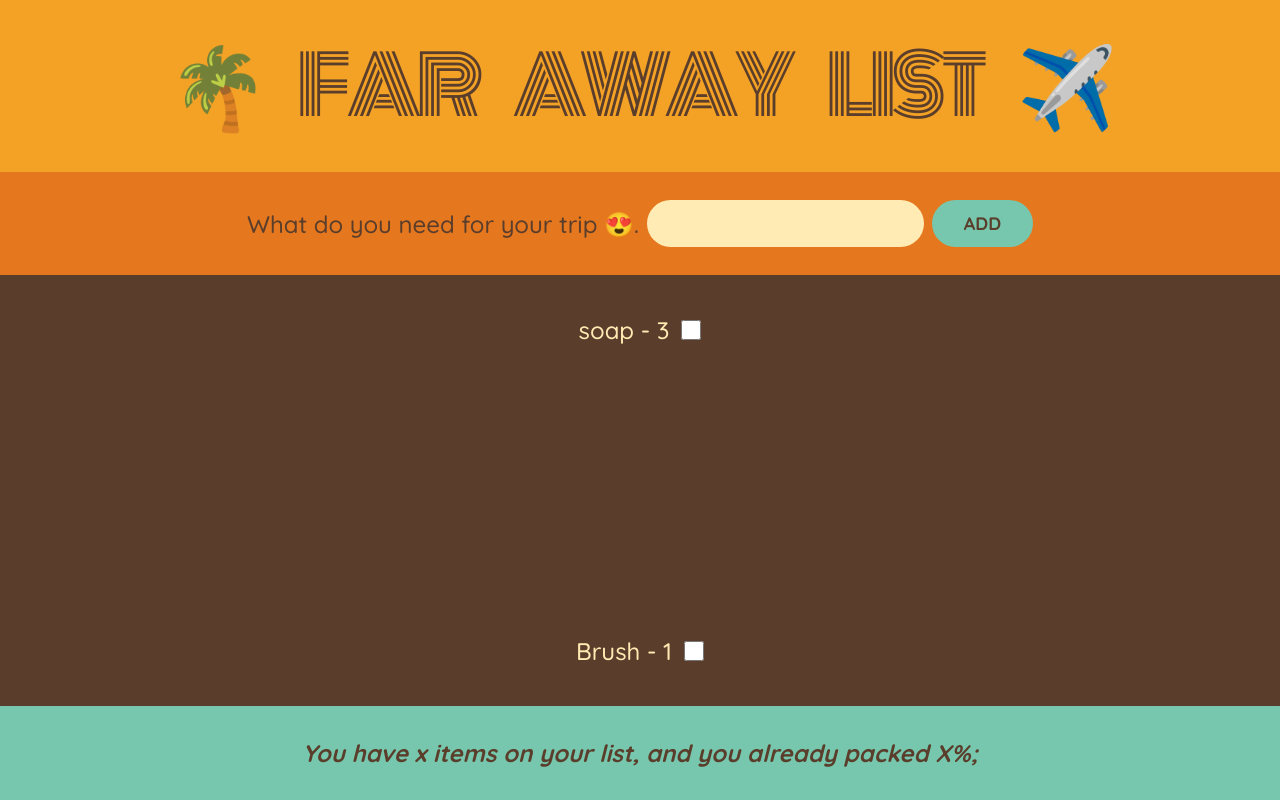
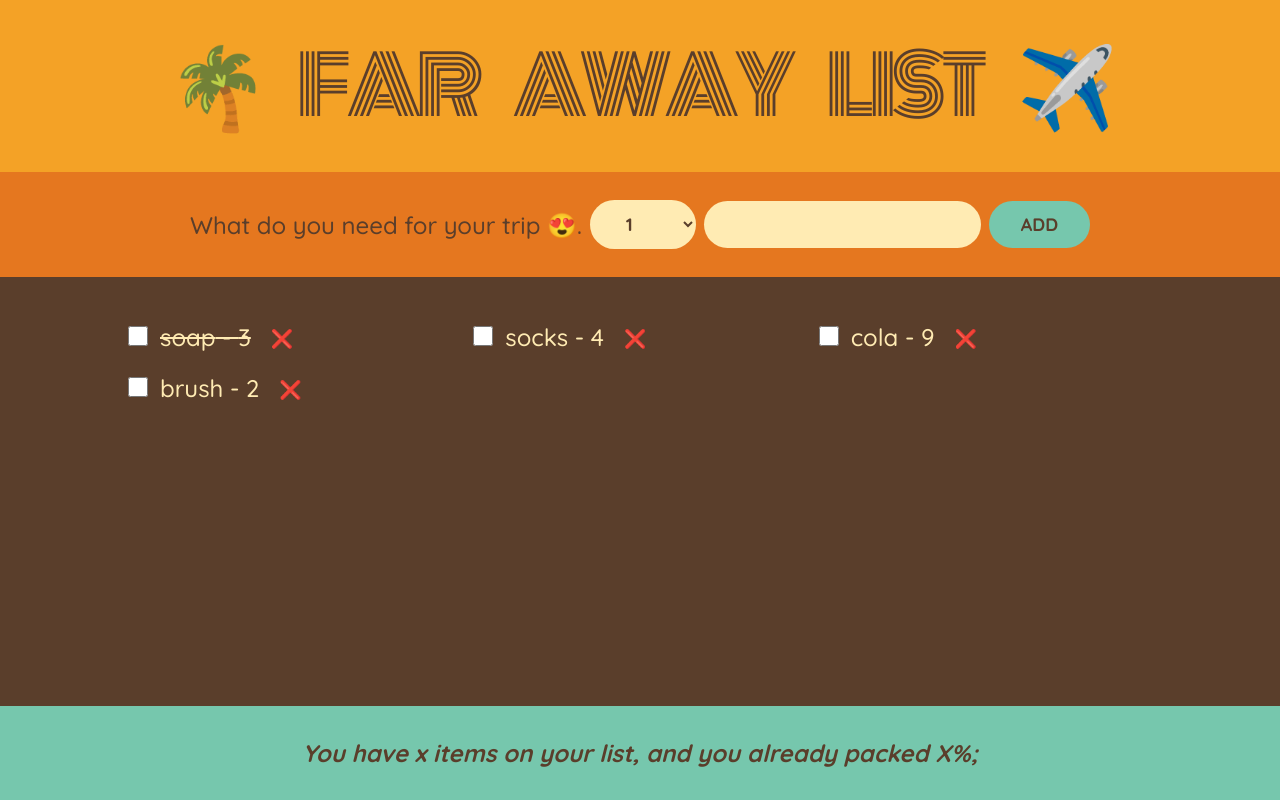
Before and after one commit to 4hund3rbird/ReactJS, a React (Create React App) app in the folder React_Bootcamp/far-away-list/: page / in a window 1280 px wide. Built offline with nearby package versions, Linux system fonts and the light colour scheme.

Commit message:
updated the farawaylist

```diff
--- a/React_Bootcamp/far-away-list/src/App.js
+++ b/React_Bootcamp/far-away-list/src/App.js
@@ -2,14 +2,33 @@ import { useState } from "react";
 
 export default function App() {
   let [list, updateList] = useState([
-    { item: "soap", qty: 3 },
-    { item: "Brush", qty: 1 },
+    { id: 1, item: "soap", qty: 3, packed: true },
+    { id: 2, item: "socks", qty: 4, packed: false },
+    { id: 3, item: "cola", qty: 9, packed: false },
+    { id: 4, item: "brush", qty: 2, packed: false },
   ]);
+  function removeitem(id) {
+    updateList((list) => {
+      return list.filter((item) => item.id !== id);
+    });
+  }
+  function packitem(id) {
+    updateList((list) => {
+      return list.map((item) => {
+        if (item.id === id) {
+          item.packed = !item.packed;
+          return item;
+        } else {
+          return item;
+        }
+      });
+    });
+  }
   return (
     <div className="app">
       <Logo />
       <Form />
-      <Packinglist l={list} />
+      <Packinglist l={list} fun1={removeitem} fun2={packitem} />
       <Stats />
     </div>
   );
@@ -22,24 +41,62 @@ function Form() {
   return (
     <form className="add-form">
       <p>What do you need for your trip 😍.</p>
+      <select>
+        {Array.from({ length: 20 }, (e, i) => i + 1).map((e) => (
+          <option key={e} value={e}>
+            {e}
+          </option>
+        ))}
+      </select>
       <input type="text"></input>
       <button>Add</button>
     </form>
   );
 }
-function Packinglist({ l }) {
+function Packinglist({ l, fun1, fun2 }) {
   return (
-    <ul className="list">
-      {l.map((e) => {
-        return <Item i={e.item} q={e.qty} />;
-      })}
-    </ul>
+    <div className="list">
+      <ul>
+        {l.map((e) => {
+          return (
+            <Item
+              key={e.id}
+              id={e.id}
+              i={e.item}
+              q={e.qty}
+              ispacked={e.packed}
+              handleupdate={fun1}
+              handlepack={fun2}
+            />
+          );
+        })}
+      </ul>
+    </div>
   );
 }
-function Item({ i, q }) {
+function Item({ id, i, q, ispacked, handleupdate, handlepack }) {
   return (
     <li>
-      {i} - {q} <input type="checkbox"></input>
+      <span>
+        <input
+          type="checkbox"
+          onChange={(evt) => {
+            handlepack(id);
+          }}
+        ></input>
+      </span>
+      <span className={ispacked ? "packeditem" : " "}>
+        {i} - {q}
+      </span>
+      <span>
+        <button
+          onClick={() => {
+            handleupdate(id);
+          }}
+        >
+          ❌
+        </button>
+      </span>
     </li>
   );
 }
--- a/React_Bootcamp/far-away-list/src/index.css
+++ b/React_Bootcamp/far-away-list/src/index.css
@@ -101,8 +101,7 @@ input {
 .list ul {
   list-style: none;
   width: 80%;
-  overflow: scroll;
-
+  /* overflow: scroll; */
   display: grid;
   grid-template-columns: repeat(auto-fit, minmax(250px, 1fr));
   gap: 1.2rem;
@@ -137,3 +136,7 @@ input[type="checkbox"] {
   font-weight: 700;
   padding: 3.2rem 0;
 }
+
+.packeditem {
+  text-decoration: line-through;
+}
```
